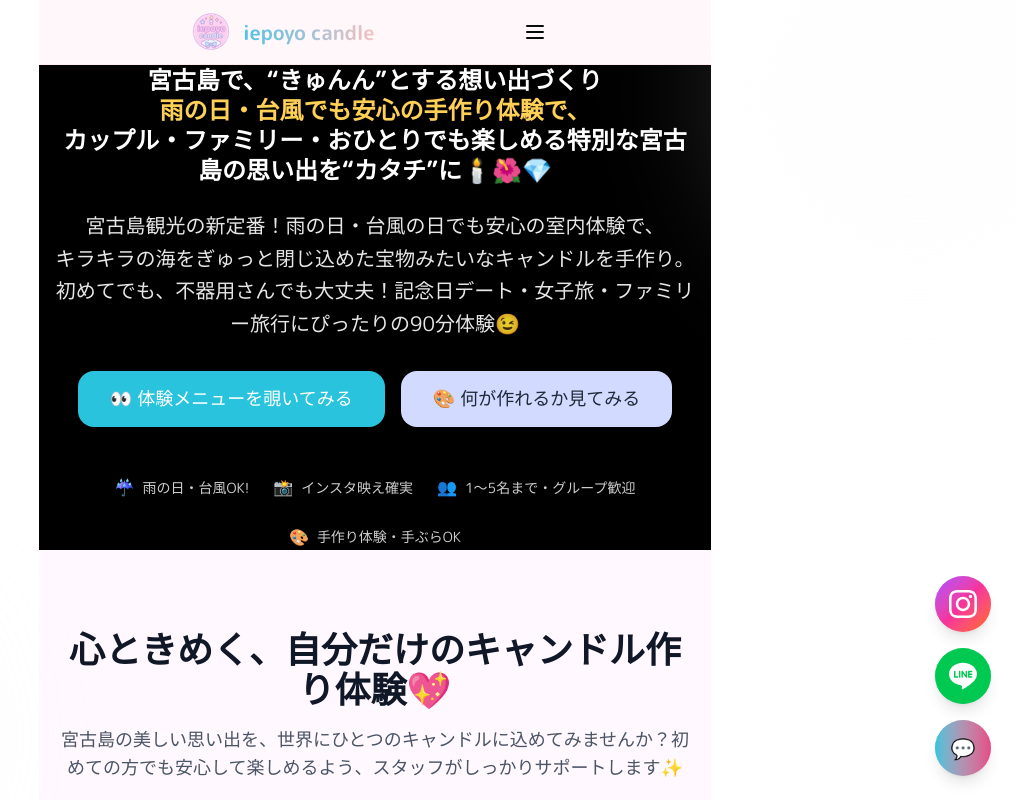
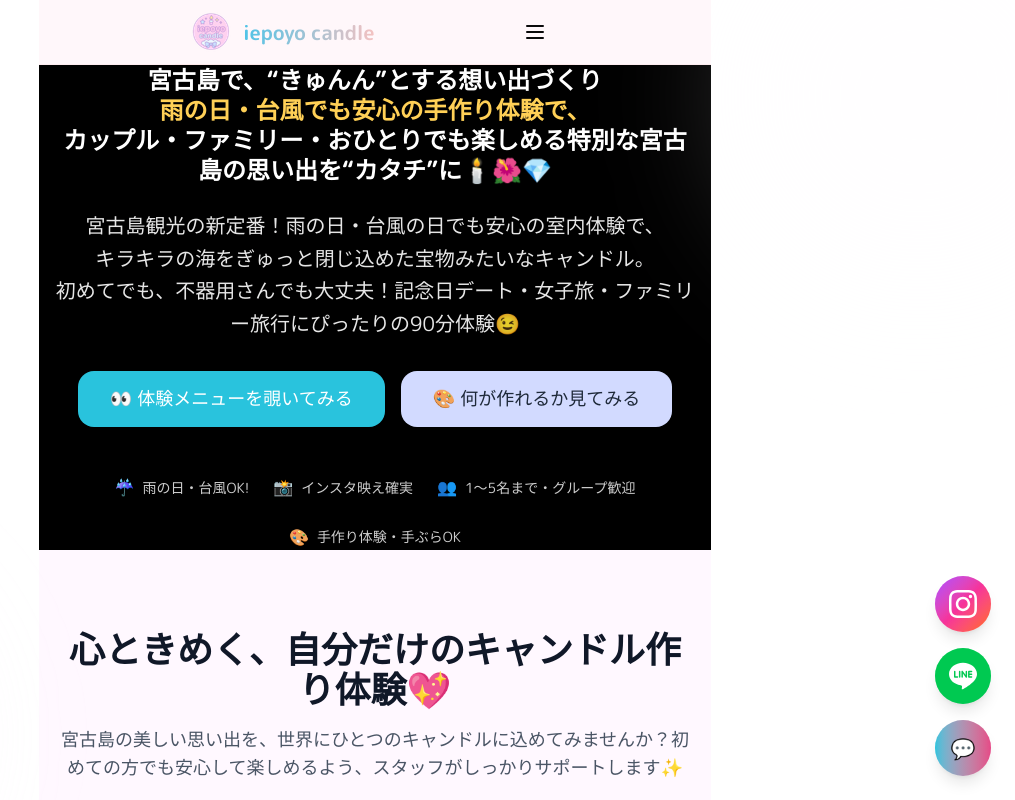
Before and after one commit to AIKI0103/iepoyo-candle-, a Next.js app: page / in a window 1280 px wide. Shown: the top 800 px of the page, without its empty margins (265-1280 px from the left). Built offline with nearby package versions, Linux system fonts and the light colour scheme.

Commit message:
キャンドルのトップページ編集

```diff
--- a/src/components/sections/hero-section.tsx
+++ b/src/components/sections/hero-section.tsx
@@ -37,7 +37,7 @@ const HeroSection = () => {
           <p className="mx-auto mb-8 max-w-2xl text-lg leading-relaxed text-white/90 md:text-xl">
             宮古島観光の新定番！雨の日・台風の日でも安心の室内体験で、
             <br className="hidden sm:block" />
-            キラキラの海をぎゅっと閉じ込めた宝物みたいなキャンドルを手作り。
+            キラキラの海をぎゅっと閉じ込めた宝物みたいなキャンドル。
             <br className="hidden sm:block" />
             初めてでも、不器用さんでも大丈夫！記念日デート・女子旅・ファミリー旅行にぴったりの90分体験😉
           </p>
```
